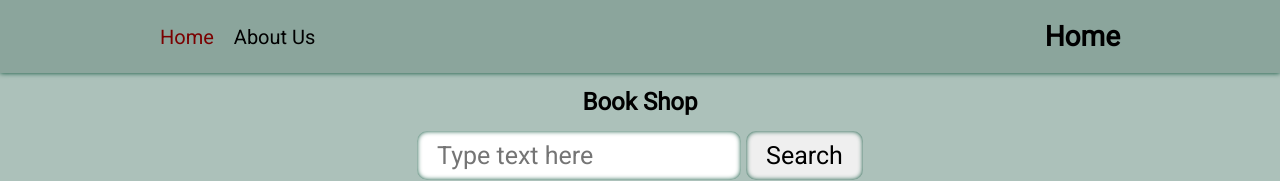
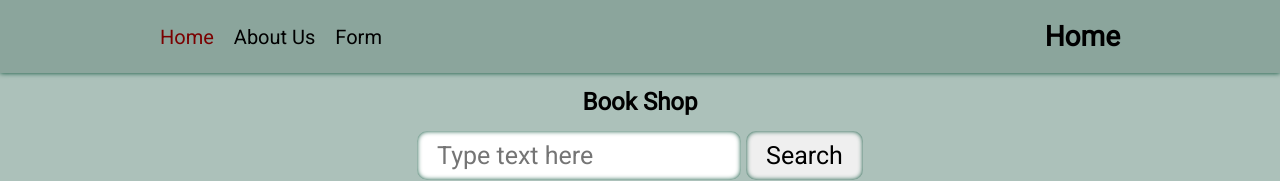
Before and after one commit to Tatiana-312/react2023q1, a React (Vite) app in the folder react-components/: page / in a window 1280 px wide. Shown: the top 181 px of the page. Built offline with nearby package versions, Linux system fonts and the light colour scheme.

Commit message:
feat: add form link in header

```diff
--- a/react-components/src/components/NavBar/NavBar.tsx
+++ b/react-components/src/components/NavBar/NavBar.tsx
@@ -26,6 +26,12 @@ class NavBar extends React.Component<Record<string, never>, CurrentPageState> {
       page: 'About Us',
       onClick: () => this.onClick('About Us'),
     },
+    {
+      testId: 'form-link',
+      route: '/form',
+      page: 'Form',
+      onClick: () => this.onClick('Form'),
+    },
   ];
 
   onClick(currentPage: string) {
```
